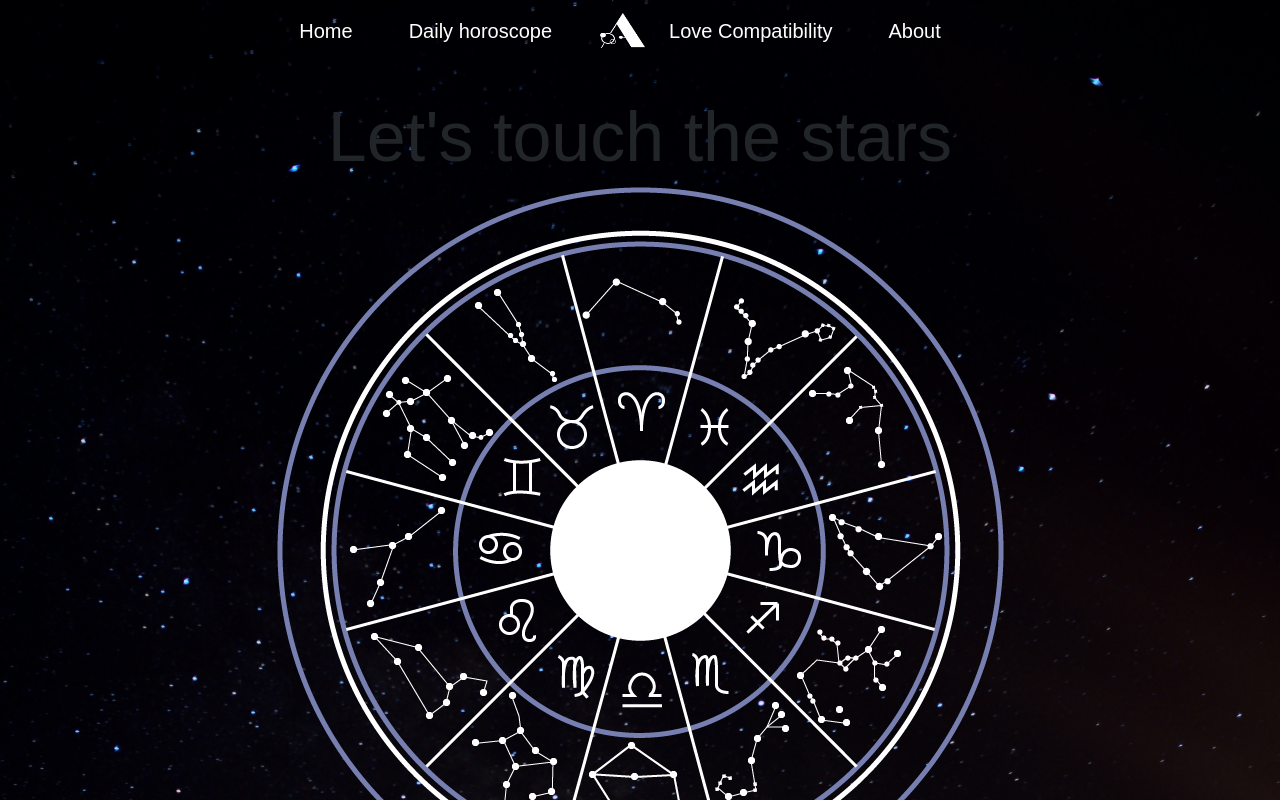
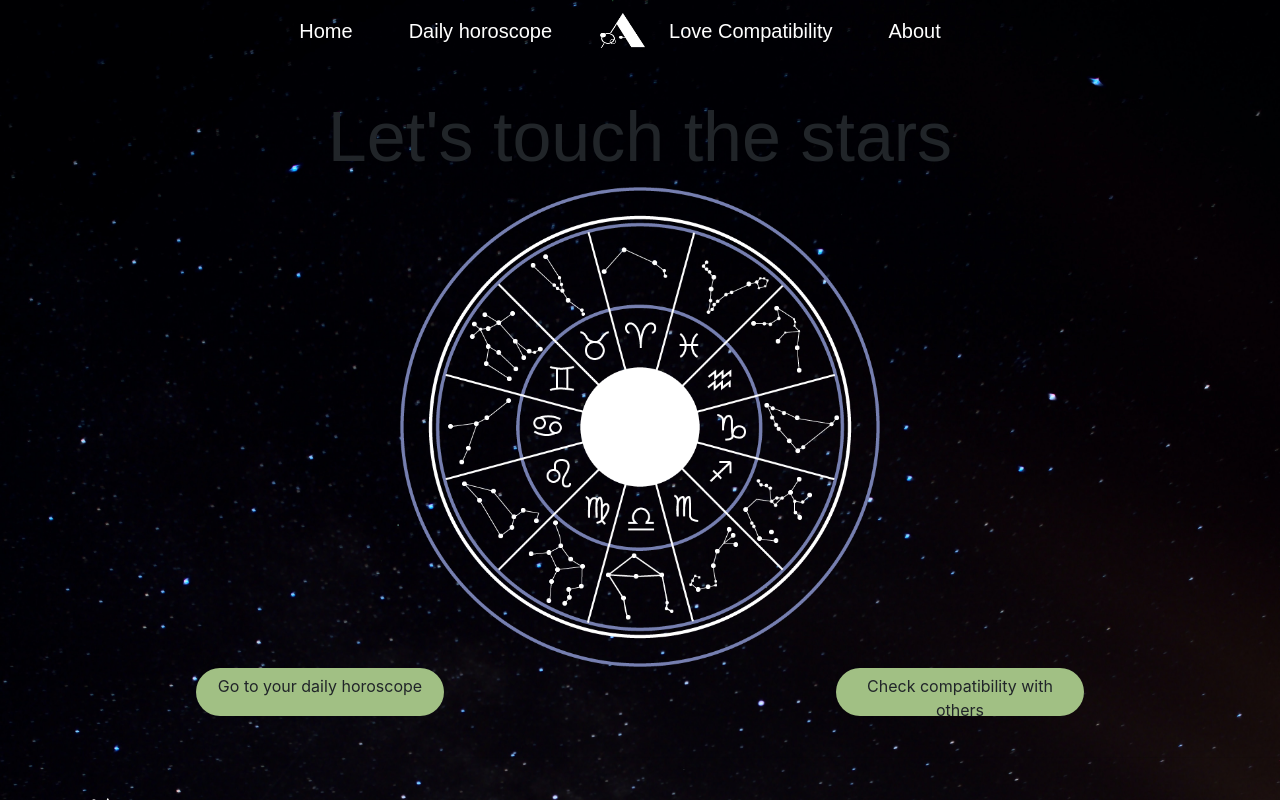
Before and after one commit to aleyyana/aurora, a Vue app: page / in a window 1280 px wide. Shown: the top 800 px of the page. Built offline with nearby package versions, Linux system fonts and the light colour scheme; a web font is replaced by a local one; what vue-kinesis would draw is missing.

Commit message:
new buttons homepage

```diff
--- a/src/views/HomeView.vue
+++ b/src/views/HomeView.vue
@@ -32,7 +32,7 @@ h1{
 .center{
   display: flex;
   justify-content: center;
-  size: 25px;
+  height: 480px;
 }
 
 .btn-center{
```
